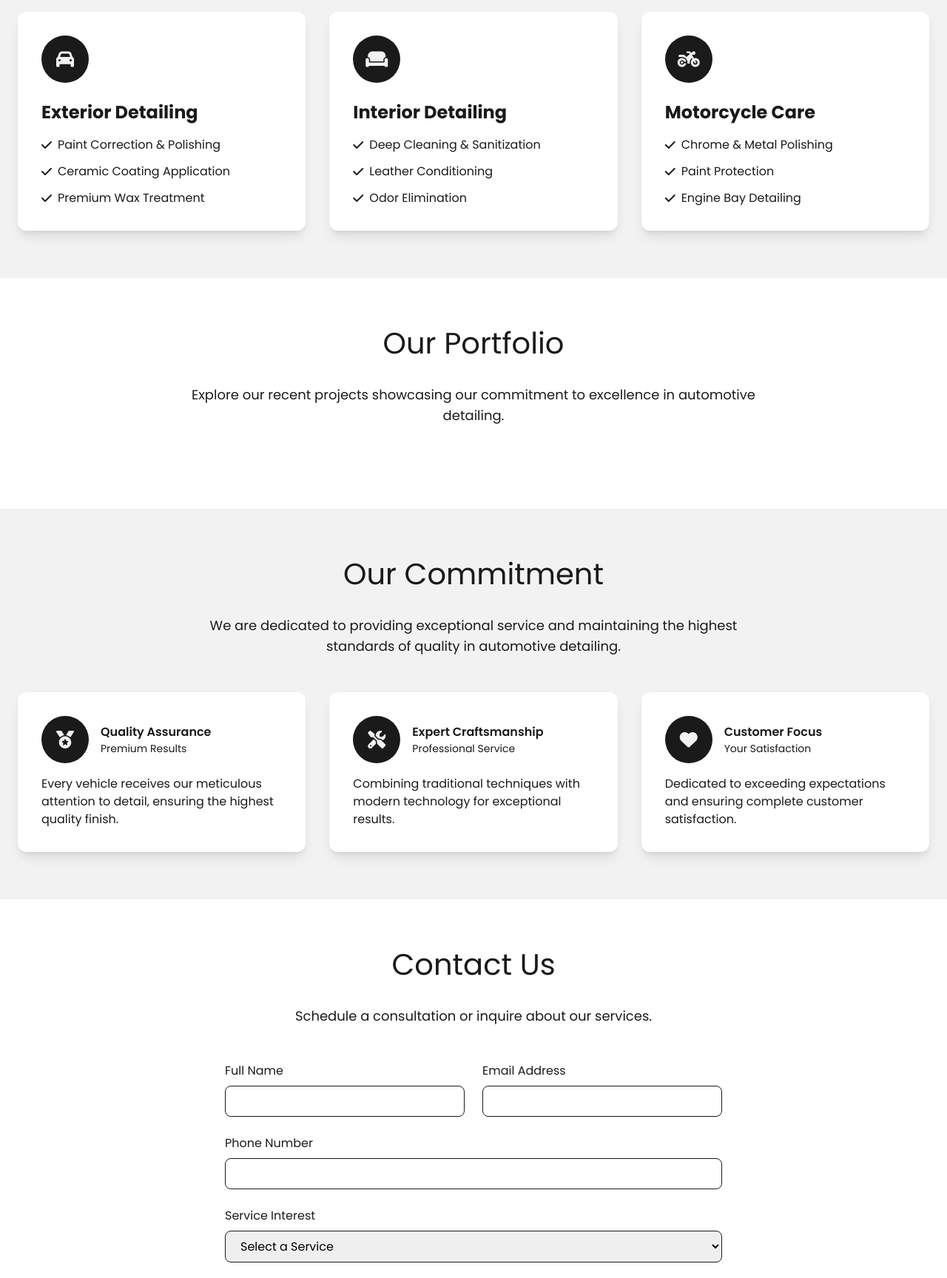
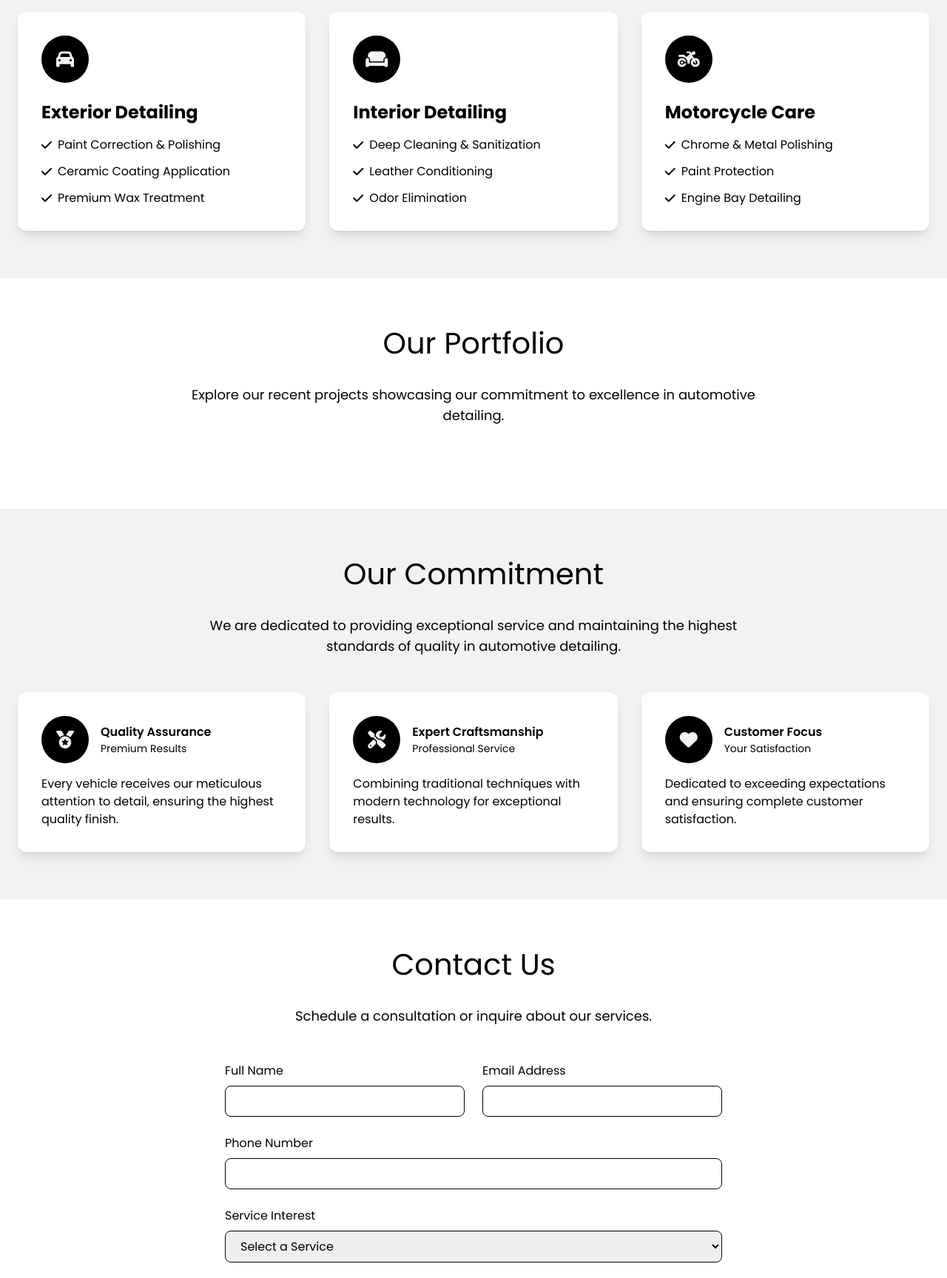
Before and after one commit to TheEnglishDutchman/passiondetailing.github.io, a website: page index.html in a window 1280 px wide. Shown: the part 1060-2788 px from the top of the page at 74% size. Drawn offline with nearby package versions, Linux system fonts and the light colour scheme.

Commit message:
Update website colors to true black (#000000)

```diff
--- a/index.html
+++ b/index.html
@@ -142,34 +142,34 @@
                     <span class="text-xl font-bold text-[#000000] tracking-widest">PassionDetailing</span>
                 </a>
                 <div class="hidden md:flex space-x-6">
-                    <a href="#home" class="ubuntu-nav text-[#1A1A1A] hover:text-[#000000] transition">Home</a>
-                    <a href="#services" class="ubuntu-nav text-[#1A1A1A] hover:text-[#000000] transition">Services</a>
-                    <a href="#about" class="ubuntu-nav text-[#1A1A1A] hover:text-[#000000] transition">About</a>
-                    <a href="#gallery" class="ubuntu-nav text-[#1A1A1A] hover:text-[#000000] transition">Gallery</a>
-                    <a href="#contact" class="ubuntu-nav text-[#1A1A1A] hover:text-[#000000] transition">Contact</a>
+                    <a href="#home" class="ubuntu-nav text-[#000000] hover:text-[#000000] transition">Home</a>
+                    <a href="#services" class="ubuntu-nav text-[#000000] hover:text-[#000000] transition">Services</a>
+                    <a href="#about" class="ubuntu-nav text-[#000000] hover:text-[#000000] transition">About</a>
+                    <a href="#gallery" class="ubuntu-nav text-[#000000] hover:text-[#000000] transition">Gallery</a>
+                    <a href="#contact" class="ubuntu-nav text-[#000000] hover:text-[#000000] transition">Contact</a>
                 </div>
                 <button id="mobile-menu-button" class="md:hidden p-2">
-                    <i class="fas fa-bars text-2xl text-[#1A1A1A]"></i>
+                    <i class="fas fa-bars text-2xl text-[#000000]"></i>
                 </button>
             </div>
         </div>
         <!-- Mobile Menu -->
         <div id="mobile-menu" class="hidden md:hidden bg-[#F2F2F2] border-t border-gray-200">
             <div class="container py-4 space-y-2">
-                <a href="#home" class="block py-2 ubuntu-nav text-[#1A1A1A] hover:text-[#000000]">Home</a>
-                <a href="#services" class="block py-2 ubuntu-nav text-[#1A1A1A] hover:text-[#000000]">Services</a>
-                <a href="#about" class="block py-2 ubuntu-nav text-[#1A1A1A] hover:text-[#000000]">About</a>
-                <a href="#gallery" class="block py-2 ubuntu-nav text-[#1A1A1A] hover:text-[#000000]">Gallery</a>
-                <a href="#contact" class="block py-2 ubuntu-nav text-[#1A1A1A] hover:text-[#000000]">Contact</a>
+                <a href="#home" class="block py-2 ubuntu-nav text-[#000000] hover:text-[#000000]">Home</a>
+                <a href="#services" class="block py-2 ubuntu-nav text-[#000000] hover:text-[#000000]">Services</a>
+                <a href="#about" class="block py-2 ubuntu-nav text-[#000000] hover:text-[#000000]">About</a>
+                <a href="#gallery" class="block py-2 ubuntu-nav text-[#000000] hover:text-[#000000]">Gallery</a>
+                <a href="#contact" class="block py-2 ubuntu-nav text-[#000000] hover:text-[#000000]">Contact</a>
             </div>
         </div>
     </nav>
 
     <!-- Hero Section -->
-    <section class="relative min-h-screen flex items-center justify-center bg-[#1A1A1A] overflow-hidden">
+    <section class="relative min-h-screen flex items-center justify-center bg-[#000000] overflow-hidden">
         <div class="absolute inset-0 bg-black/50 z-10"></div>
         <div class="absolute inset-0">
-            <div class="w-full h-full bg-[#1A1A1A]"></div>
+            <div class="w-full h-full bg-[#000000]"></div>
         </div>
         <div class="container relative z-20">
             <div class="flex flex-col md:flex-row items-center justify-between gap-8">
@@ -177,7 +177,7 @@
                 <div class="w-full md:w-1/2 text-center md:text-left">
                     <h1 class="text-4xl md:text-6xl font-bold text-[#F2F2F2] mb-6">Premium Automotive Detailing</h1>
                     <p class="text-xl md:text-2xl text-[#F2F2F2] mb-8">Professional Care for Your Vehicle</p>
-                    <a href="#contact" class="inline-block bg-[#F2F2F2] text-[#1A1A1A] px-8 py-3 rounded-lg font-semibold hover:bg-white transition duration-300">
+                    <a href="#contact" class="inline-block bg-[#F2F2F2] text-[#000000] px-8 py-3 rounded-lg font-semibold hover:bg-white transition duration-300">
                         Schedule Consultation
                     </a>
                 </div>
@@ -192,68 +192,68 @@
     <!-- Services Section -->
     <section id="services" class="py-16 bg-[#F2F2F2]">
         <div class="container">
-            <h2 class="section-title text-center text-[#1A1A1A]">Our Services</h2>
-            <p class="text-center text-lg text-[#1A1A1A] mb-12 max-w-3xl mx-auto">Comprehensive detailing solutions tailored to your vehicle's specific needs, delivered with precision and care.</p>
+            <h2 class="section-title text-center text-[#000000]">Our Services</h2>
+            <p class="text-center text-lg text-[#000000] mb-12 max-w-3xl mx-auto">Comprehensive detailing solutions tailored to your vehicle's specific needs, delivered with precision and care.</p>
 
             <div class="grid md:grid-cols-3 gap-8">
                 <div class="bg-white p-8 rounded-xl shadow-lg transform hover:scale-105 transition-transform duration-300">
-                    <div class="w-16 h-16 bg-[#1A1A1A] rounded-full flex items-center justify-center mb-6">
+                    <div class="w-16 h-16 bg-[#000000] rounded-full flex items-center justify-center mb-6">
                         <i class="fas fa-car text-[#F2F2F2] text-2xl"></i>
                     </div>
-                    <h3 class="text-2xl font-bold mb-4 text-[#1A1A1A]">Exterior Detailing</h3>
-                    <ul class="space-y-3 text-[#1A1A1A]">
+                    <h3 class="text-2xl font-bold mb-4 text-[#000000]">Exterior Detailing</h3>
+                    <ul class="space-y-3 text-[#000000]">
                         <li class="flex items-center">
-                            <i class="fas fa-check text-[#1A1A1A] mr-2"></i>
+                            <i class="fas fa-check text-[#000000] mr-2"></i>
                             Paint Correction & Polishing
                         </li>
                         <li class="flex items-center">
-                            <i class="fas fa-check text-[#1A1A1A] mr-2"></i>
+                            <i class="fas fa-check text-[#000000] mr-2"></i>
                             Ceramic Coating Application
                         </li>
                         <li class="flex items-center">
-                            <i class="fas fa-check text-[#1A1A1A] mr-2"></i>
+                            <i class="fas fa-check text-[#000000] mr-2"></i>
                             Premium Wax Treatment
                         </li>
                     </ul>
                 </div>
 
                 <div class="bg-white p-8 rounded-xl shadow-lg transform hover:scale-105 transition-transform duration-300">
-                    <div class="w-16 h-16 bg-[#1A1A1A] rounded-full flex items-center justify-center mb-6">
+                    <div class="w-16 h-16 bg-[#000000] rounded-full flex items-center justify-center mb-6">
                         <i class="fas fa-couch text-[#F2F2F2] text-2xl"></i>
                     </div>
-                    <h3 class="text-2xl font-bold mb-4 text-[#1A1A1A]">Interior Detailing</h3>
-                    <ul class="space-y-3 text-[#1A1A1A]">
+                    <h3 class="text-2xl font-bold mb-4 text-[#000000]">Interior Detailing</h3>
+                    <ul class="space-y-3 text-[#000000]">
                         <li class="flex items-center">
-                            <i class="fas fa-check text-[#1A1A1A] mr-2"></i>
+                            <i class="fas fa-check text-[#000000] mr-2"></i>
                             Deep Cleaning & Sanitization
                         </li>
                         <li class="flex items-center">
-                            <i class="fas fa-check text-[#1A1A1A] mr-2"></i>
+                            <i class="fas fa-check text-[#000000] mr-2"></i>
                             Leather Conditioning
                         </li>
                         <li class="flex items-center">
-                            <i class="fas fa-check text-[#1A1A1A] mr-2"></i>
+                            <i class="fas fa-check text-[#000000] mr-2"></i>
                             Odor Elimination
                         </li>
                     </ul>
                 </div>
 
                 <div class="bg-white p-8 rounded-xl shadow-lg transform hover:scale-105 transition-transform duration-300">
-                    <div class="w-16 h-16 bg-[#1A1A1A] rounded-full flex items-center justify-center mb-6">
+                    <div class="w-16 h-16 bg-[#000000] rounded-full flex items-center justify-center mb-6">
                         <i class="fas fa-motorcycle text-[#F2F2F2] text-2xl"></i>
                     </div>
-                    <h3 class="text-2xl font-bold mb-4 text-[#1A1A1A]">Motorcycle Care</h3>
-                    <ul class="space-y-3 text-[#1A1A1A]">
+                    <h3 class="text-2xl font-bold mb-4 text-[#000000]">Motorcycle Care</h3>
+                    <ul class="space-y-3 text-[#000000]">
                         <li class="flex items-center">
-                            <i class="fas fa-check text-[#1A1A1A] mr-2"></i>
+                            <i class="fas fa-check text-[#000000] mr-2"></i>
                             Chrome & Metal Polishing
                         </li>
                         <li class="flex items-center">
-                            <i class="fas fa-check text-[#1A1A1A] mr-2"></i>
+                            <i class="fas fa-check text-[#000000] mr-2"></i>
                             Paint Protection
                         </li>
                         <li class="flex items-center">
-                            <i class="fas fa-check text-[#1A1A1A] mr-2"></i>
+                            <i class="fas fa-check text-[#000000] mr-2"></i>
                             Engine Bay Detailing
                         </li>
                     </ul>
@@ -265,13 +265,13 @@
     <!-- Gallery Section -->
     <section id="gallery" class="py-16 bg-white">
         <div class="container">
-            <h2 class="section-title text-center text-[#1A1A1A]">Our Portfolio</h2>
-            <p class="text-center text-lg text-[#1A1A1A] mb-12 max-w-3xl mx-auto">Explore our recent projects showcasing our commitment to excellence in automotive detailing.</p>
+            <h2 class="section-title text-center text-[#000000]">Our Portfolio</h2>
+            <p class="text-center text-lg text-[#000000] mb-12 max-w-3xl mx-auto">Explore our recent projects showcasing our commitment to excellence in automotive detailing.</p>
 
             <div class="grid md:grid-cols-3 gap-6">
                 <div class="relative group overflow-hidden rounded-xl">
                     <div class="aspect-w-16 aspect-h-9">
-                        <div class="w-full h-full bg-[#1A1A1A]"></div>
+                        <div class="w-full h-full bg-[#000000]"></div>
                     </div>
                     <div class="absolute inset-0 bg-black/60 opacity-0 group-hover:opacity-100 transition-opacity duration-300 flex items-center justify-center">
                         <p class="text-white text-center p-4">Luxury Vehicle Detailing</p>
@@ -280,7 +280,7 @@
 
                 <div class="relative group overflow-hidden rounded-xl">
                     <div class="aspect-w-16 aspect-h-9">
-                        <div class="w-full h-full bg-[#1A1A1A]"></div>
+                        <div class="w-full h-full bg-[#000000]"></div>
                     </div>
                     <div class="absolute inset-0 bg-black/60 opacity-0 group-hover:opacity-100 transition-opacity duration-300 flex items-center justify-center">
                         <p class="text-white text-center p-4">Classic Car Restoration</p>
@@ -289,7 +289,7 @@
 
                 <div class="relative group overflow-hidden rounded-xl">
                     <div class="aspect-w-16 aspect-h-9">
-                        <div class="w-full h-full bg-[#1A1A1A]"></div>
+                        <div class="w-full h-full bg-[#000000]"></div>
                     </div>
                     <div class="absolute inset-0 bg-black/60 opacity-0 group-hover:opacity-100 transition-opacity duration-300 flex items-center justify-center">
                         <p class="text-white text-center p-4">Motorcycle Detailing</p>
@@ -302,47 +302,47 @@
     <!-- Testimonials Section -->
     <section id="testimonials" class="py-16 bg-[#F2F2F2]">
         <div class="container">
-            <h2 class="section-title text-center text-[#1A1A1A]">Our Commitment</h2>
-            <p class="text-center text-lg text-[#1A1A1A] mb-12 max-w-3xl mx-auto">We are dedicated to providing exceptional service and maintaining the highest standards of quality in automotive detailing.</p>
+            <h2 class="section-title text-center text-[#000000]">Our Commitment</h2>
+            <p class="text-center text-lg text-[#000000] mb-12 max-w-3xl mx-auto">We are dedicated to providing exceptional service and maintaining the highest standards of quality in automotive detailing.</p>
 
             <div class="grid md:grid-cols-3 gap-8">
                 <div class="bg-white p-8 rounded-xl shadow-lg">
                     <div class="flex items-center mb-4">
-                        <div class="w-16 h-16 bg-[#1A1A1A] rounded-full flex items-center justify-center">
+                        <div class="w-16 h-16 bg-[#000000] rounded-full flex items-center justify-center">
                             <i class="fas fa-medal text-[#F2F2F2] text-2xl"></i>
                         </div>
                         <div class="ml-4">
-                            <h4 class="font-semibold text-[#1A1A1A]">Quality Assurance</h4>
-                            <p class="text-sm text-[#1A1A1A]">Premium Results</p>
+                            <h4 class="font-semibold text-[#000000]">Quality Assurance</h4>
+                            <p class="text-sm text-[#000000]">Premium Results</p>
                         </div>
                     </div>
-                    <p class="text-[#1A1A1A]">Every vehicle receives our meticulous attention to detail, ensuring the highest quality finish.</p>
+                    <p class="text-[#000000]">Every vehicle receives our meticulous attention to detail, ensuring the highest quality finish.</p>
                 </div>
 
                 <div class="bg-white p-8 rounded-xl shadow-lg">
                     <div class="flex items-center mb-4">
-                        <div class="w-16 h-16 bg-[#1A1A1A] rounded-full flex items-center justify-center">
+                        <div class="w-16 h-16 bg-[#000000] rounded-full flex items-center justify-center">
                             <i class="fas fa-tools text-[#F2F2F2] text-2xl"></i>
                         </div>
                         <div class="ml-4">
-                            <h4 class="font-semibold text-[#1A1A1A]">Expert Craftsmanship</h4>
-                            <p class="text-sm text-[#1A1A1A]">Professional Service</p>
+                            <h4 class="font-semibold text-[#000000]">Expert Craftsmanship</h4>
+                            <p class="text-sm text-[#000000]">Professional Service</p>
                         </div>
                     </div>
-                    <p class="text-[#1A1A1A]">Combining traditional techniques with modern technology for exceptional results.</p>
+                    <p class="text-[#000000]">Combining traditional techniques with modern technology for exceptional results.</p>
                 </div>
 
                 <div class="bg-white p-8 rounded-xl shadow-lg">
                     <div class="flex items-center mb-4">
-                        <div class="w-16 h-16 bg-[#1A1A1A] rounded-full flex items-center justify-center">
+                        <div class="w-16 h-16 bg-[#000000] rounded-full flex items-center justify-center">
                             <i class="fas fa-heart text-[#F2F2F2] text-2xl"></i>
                         </div>
                         <div class="ml-4">
-                            <h4 class="font-semibold text-[#1A1A1A]">Customer Focus</h4>
-                            <p class="text-sm text-[#1A1A1A]">Your Satisfaction</p>
+                            <h4 class="font-semibold text-[#000000]">Customer Focus</h4>
+                            <p class="text-sm text-[#000000]">Your Satisfaction</p>
                         </div>
                     </div>
-                    <p class="text-[#1A1A1A]">Dedicated to exceeding expectations and ensuring complete customer satisfaction.</p>
+                    <p class="text-[#000000]">Dedicated to exceeding expectations and ensuring complete customer satisfaction.</p>
                 </div>
             </div>
         </div>
@@ -351,28 +351,28 @@
     <!-- Contact Section -->
     <section id="contact" class="py-16 bg-white">
         <div class="container">
-            <h2 class="section-title text-center text-[#1A1A1A]">Contact Us</h2>
-            <p class="text-center text-lg text-[#1A1A1A] mb-12 max-w-3xl mx-auto">Schedule a consultation or inquire about our services.</p>
+            <h2 class="section-title text-center text-[#000000]">Contact Us</h2>
+            <p class="text-center text-lg text-[#000000] mb-12 max-w-3xl mx-auto">Schedule a consultation or inquire about our services.</p>
 
             <div class="max-w-2xl mx-auto">
                 <form id="contactForm" class="space-y-6">
                     <div class="grid md:grid-cols-2 gap-6">
                         <div>
-                            <label for="name" class="block text-[#1A1A1A] mb-2">Full Name</label>
-                            <input type="text" id="name" name="name" required class="w-full px-4 py-2 border border-[#1A1A1A] rounded-lg focus:outline-none focus:border-[#1A1A1A]">
+                            <label for="name" class="block text-[#000000] mb-2">Full Name</label>
+                            <input type="text" id="name" name="name" required class="w-full px-4 py-2 border border-[#000000] rounded-lg focus:outline-none focus:border-[#000000]">
                         </div>
                         <div>
-                            <label for="email" class="block text-[#1A1A1A] mb-2">Email Address</label>
-                            <input type="email" id="email" name="email" required class="w-full px-4 py-2 border border-[#1A1A1A] rounded-lg focus:outline-none focus:border-[#1A1A1A]">
+                            <label for="email" class="block text-[#000000] mb-2">Email Address</label>
+                            <input type="email" id="email" name="email" required class="w-full px-4 py-2 border border-[#000000] rounded-lg focus:outline-none focus:border-[#000000]">
                         </div>
                     </div>
                     <div>
-                        <label for="phone" class="block text-[#1A1A1A] mb-2">Phone Number</label>
-                        <input type="tel" id="phone" name="phone" required class="w-full px-4 py-2 border border-[#1A1A1A] rounded-lg focus:outline-none focus:border-[#1A1A1A]">
+                        <label for="phone" class="block text-[#000000] mb-2">Phone Number</label>
+                        <input type="tel" id="phone" name="phone" required class="w-full px-4 py-2 border border-[#000000] rounded-lg focus:outline-none focus:border-[#000000]">
                     </div>
                     <div>
-                        <label for="service" class="block text-[#1A1A1A] mb-2">Service Interest</label>
-                        <select id="service" name="service" required class="w-full px-4 py-2 border border-[#1A1A1A] rounded-lg focus:outline-none focus:border-[#1A1A1A]">
+                        <label for="service" class="block text-[#000000] mb-2">Service Interest</label>
+                        <select id="service" name="service" required class="w-full px-4 py-2 border border-[#000000] rounded-lg focus:outline-none focus:border-[#000000]">
                             <option value="">Select a Service</option>
                             <option value="exterior">Exterior Detailing</option>
                             <option value="interior">Interior Detailing</option>
@@ -381,10 +381,10 @@
                         </select>
                     </div>
                     <div>
-                        <label for="message" class="block text-[#1A1A1A] mb-2">Message</label>
-                        <textarea id="message" name="message" rows="4" required class="w-full px-4 py-2 border border-[#1A1A1A] rounded-lg focus:outline-none focus:border-[#1A1A1A]"></textarea>
+                        <label for="message" class="block text-[#000000] mb-2">Message</label>
+                        <textarea id="message" name="message" rows="4" required class="w-full px-4 py-2 border border-[#000000] rounded-lg focus:outline-none focus:border-[#000000]"></textarea>
                     </div>
-                    <button type="submit" class="w-full bg-[#1A1A1A] text-[#F2F2F2] py-3 rounded-lg font-semibold hover:bg-[#000000] transition duration-300">
+                    <button type="submit" class="w-full bg-[#000000] text-[#F2F2F2] py-3 rounded-lg font-semibold hover:bg-[#000000] transition duration-300">
                         Submit Inquiry
                     </button>
                 </form>
@@ -393,7 +393,7 @@
     </section>
 
     <!-- Footer -->
-    <footer class="bg-[#1A1A1A] text-[#F2F2F2] py-8">
+    <footer class="bg-[#000000] text-[#F2F2F2] py-8">
         <div class="container">
             <div class="grid md:grid-cols-3 gap-8">
                 <div>
@@ -419,7 +419,7 @@
     </footer>
 
     <!-- Floating Book Now Button -->
-    <a href="#contact" class="fixed bottom-8 right-8 bg-[#F2F2F2] text-[#000000] px-8 py-4 rounded-full font-semibold shadow-lg hover:bg-[#1A1A1A] hover:text-[#F2F2F2] transition duration-300 z-50">
+    <a href="#contact" class="fixed bottom-8 right-8 bg-[#F2F2F2] text-[#000000] px-8 py-4 rounded-full font-semibold shadow-lg hover:bg-[#000000] hover:text-[#F2F2F2] transition duration-300 z-50">
         Book Now
     </a>
 </body>
```
